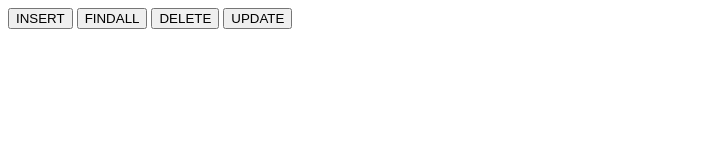
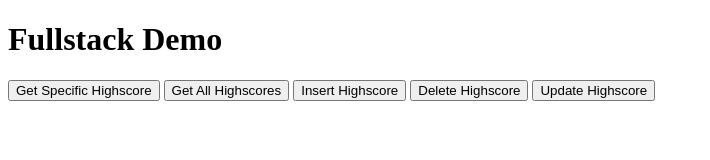
Before and after one commit to siinch/fullstackdemo, a website: page index.html in a window 1280 px wide. Shown: the whole page, without its empty margins (0-710 px from the left). Drawn offline with Linux system fonts and the light colour scheme.

Commit message:
GET, POST, PUT, DELETE

```diff
--- /dev/null
+++ b/app.js
@@ -0,0 +1,81 @@
+let url = "http://localhost:3001";
+
+function insertHighscore() {
+
+  let data = {
+    name: prompt("Name:"),
+    score: prompt("Score:")
+  }
+
+  fetch('./highscore', {
+    method: 'POST',
+    headers: {
+      'Content-Type': 'application/json',
+    },
+    body: JSON.stringify(data),
+  })
+  .then(response => response.json())
+  .then(data => {
+    console.log('Highscore inserted:', data);
+  })
+  .catch((error) => {
+    console.error('Error:', error);
+  });
+}
+
+function getHighscore() {
+  fetch(url + "/highscore/" + prompt("Name:"))
+  .then(response => response.json())
+  .then(data => alert(JSON.stringify(data)));
+}
+
+function getHighscores() {
+  fetch(url + "/highscores")
+  .then(response => response.json())
+  .then(data => alert(JSON.stringify(data)));
+}
+
+function deleteHighscore() {
+
+  let data = {
+    name: prompt("Name:")
+  }
+
+  fetch('./highscore', {
+    method: 'DELETE',
+    headers: {
+      'Content-Type': 'application/json',
+    },
+    body: JSON.stringify(data),
+  })
+  .then(response => response.json())
+  .then(data => {
+    console.log('Highscore deleted:', data);
+  })
+  .catch((error) => {
+    console.error('Error:', error);
+  });
+}
+
+function updateHighscore() {
+
+  let data = {
+    name: prompt("Name:"),
+    score: prompt("Score:")
+  }
+
+  fetch('./highscore', {
+    method: 'PUT',
+    headers: {
+      'Content-Type': 'application/json',
+    },
+    body: JSON.stringify(data),
+  })
+  .then(response => response.json())
+  .then(data => {
+    console.log('Highscore updated:', data);
+  })
+  .catch((error) => {
+    console.error('Error:', error);
+  });
+}
--- a/fetchexample.js
+++ /dev/null
@@ -1,25 +0,0 @@
-let url = "http://localhost:3001";
-
-function insert() {
-  fetch(url + "/insert/" + prompt("Name") + "/" + prompt("Score"))
-  .then(response => response.json())
-  .then(data => alert("Inserted highscore" + JSON.stringify(data)));
-}
-
-function findAll() {
-  fetch(url + "/findAll")
-  .then(response => response.json())
-  .then(data => alert(JSON.stringify(data)));
-}
-
-function del() {
-  fetch(url + "/delete/" + prompt("Name"))
-  .then(response => response.json())
-  .then(data => alert("Deleted: " + JSON.stringify(data)));
-}
-
-function update() {
-  fetch(url + "/update/" + prompt("Name") + "/" + prompt("Score"))
-  .then(response => response.json())
-  .then(data => alert("Updated score: " + JSON.stringify(data)));
-}
--- a/index.html
+++ b/index.html
@@ -1,6 +1,16 @@
-
-  <button onclick="insert()">INSERT</button>
-  <button onclick="findAll()">FINDALL</button>
-  <button onclick="del()">DELETE</button>
-  <button onclick="update()">UPDATE</button>
-  <script src="/fetchexample.js"></script>
+<!DOCTYPE html>
+<html>
+    <head>
+        <title>Fullstack Demo</title>
+        <meta charset="UTF-8">
+    </head>
+    <body>
+        <h1>Fullstack Demo</h1>
+        <button onclick="getHighscore()">Get Specific Highscore</button>
+        <button onclick="getHighscores()">Get All Highscores</button>
+        <button onclick="insertHighscore()">Insert Highscore</button>
+        <button onclick="deleteHighscore()">Delete Highscore</button>
+        <button onclick="updateHighscore()">Update Highscore</button>
+        <script src="/app.js"></script>
+    </body>
+</html>
```
Also changed, not shown: server.js (+42 -22 lines), README.md (added), 2 other files.
